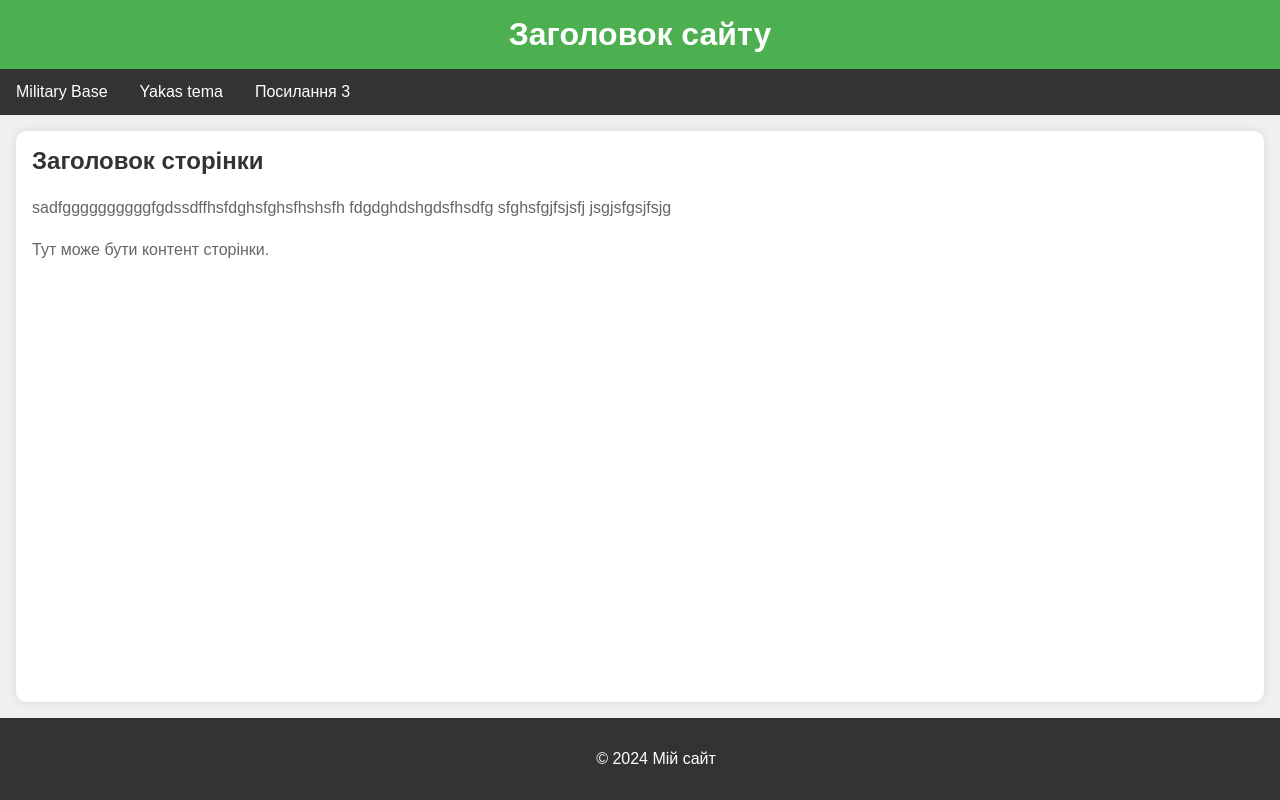
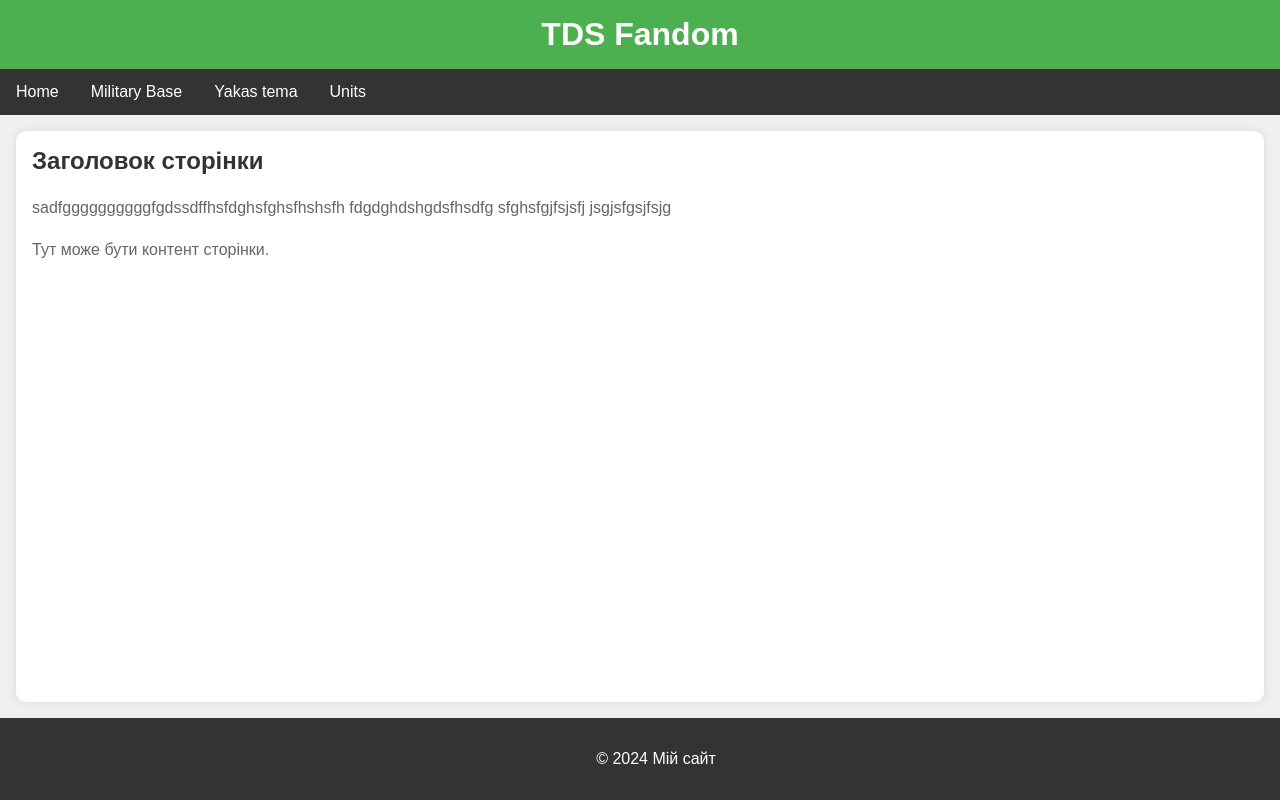
Before and after one commit to bobr1488/Logika-pro, a plain HTML site: page Site2/pages/military_base.html in a window 1280 px wide. Shown: the top 800 px of the page. Drawn offline with Linux system fonts and the light colour scheme.

Commit message:
Update military_base.html

```diff
--- a/Site2/pages/military_base.html
+++ b/Site2/pages/military_base.html
@@ -8,12 +8,13 @@
 <body>
     <script src="../script.js"></script>
     <header class="site-header">
-        <h1 class="site-title">Заголовок сайту</h1>
+        <h1 class="site-title">TDS Fandom</h1>
     </header>
     <nav class="site-nav">
+        <a href="main.html" class="nav-link">Home</a>
         <a href="military_base.html" class="nav-link">Military Base</a>
         <a href="yakas_tema.html" class="nav-link">Yakas tema</a>
-        <a href="#" class="nav-link">Посилання 3</a>
+        <a href="units.html" class="nav-link">Units</a>
     </nav>
     <main class="site-main">
         <h2 class="page-title">Заголовок сторінки</h2>
```
